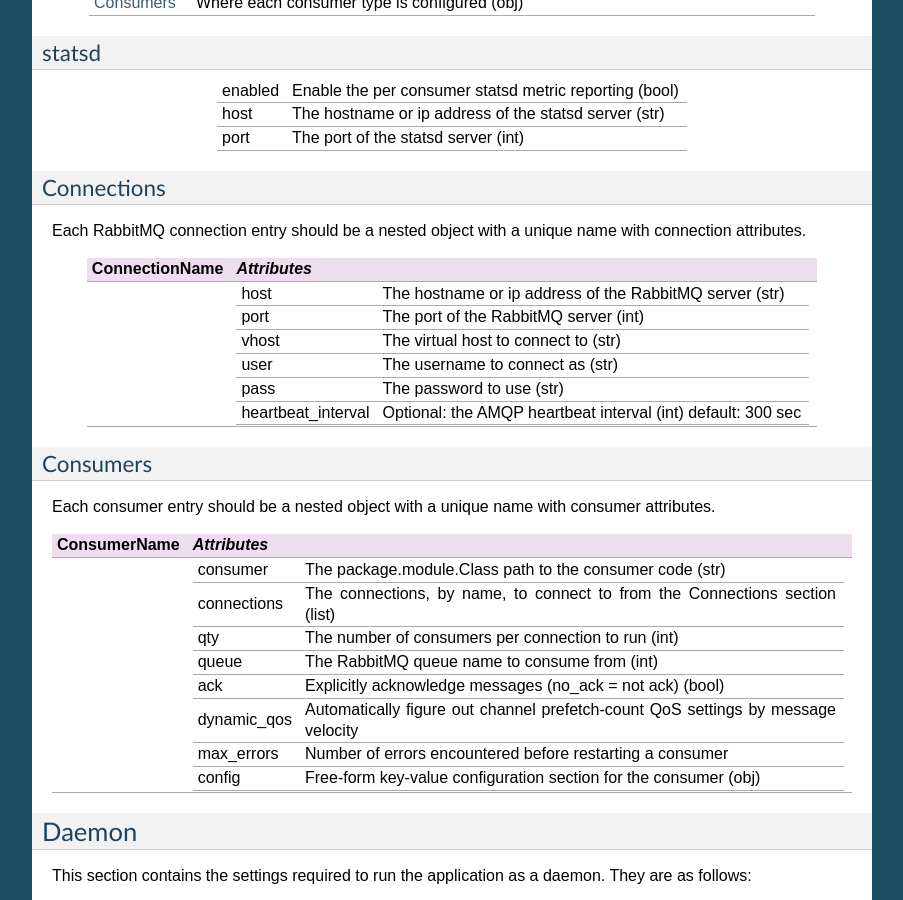
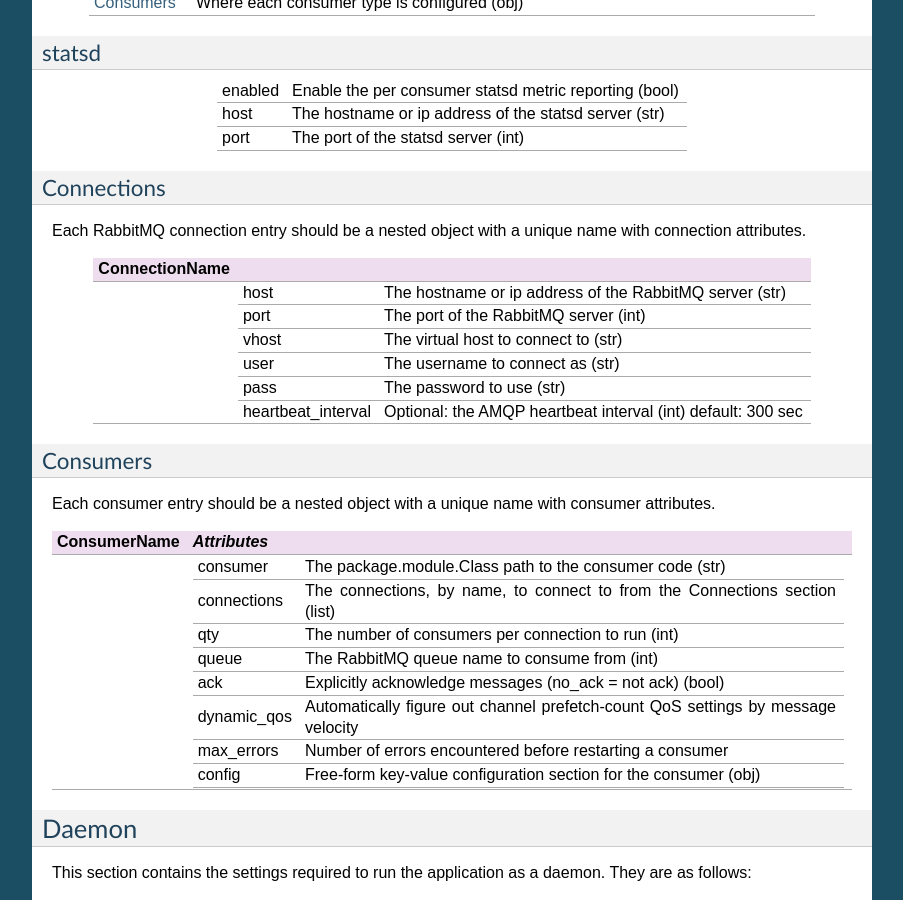
Before and after one commit to gmr/rejected, a Sphinx documentation site: the page built from docs/configuration.rst, in a window 1280 px wide and 900 px high, scrolled down 462 px. Shown: the whole window, without its empty margins (198-1101 px from the left). Built offline with Sphinx 7.4.7, drawn with Linux system fonts in a browser that asks for light colours.

Commit message:
Try formatting the table a little different

```diff
--- a/docs/configuration.rst
+++ b/docs/configuration.rst
@@ -43,23 +43,21 @@
 ^^^^^^^^^^^
 Each RabbitMQ connection entry should be a nested object with a unique name with connection attributes.
 
-+----------------+---------------------------------------------------------------------------------------+
-| ConnectionName | *Attributes*                                                                          |
-+================+=======================================================================================+
-|                | +---------------------+--------------------------------------------------------------+|
-|                | | host                | The hostname or ip address of the RabbitMQ server (str)      ||
-|                | +---------------------+--------------------------------------------------------------+|
-|                | | port                | The port of the RabbitMQ server (int)                        ||
-|                | +---------------------+--------------------------------------------------------------+|
-|                | | vhost               | The virtual host to connect to (str)                         ||
-|                | +---------------------+--------------------------------------------------------------+|
-|                | | user                | The username to connect as (str)                             ||
-|                | +---------------------+--------------------------------------------------------------+|
-|                | | pass                | The password to use (str)                                    ||
-|                | +---------------------+--------------------------------------------------------------+|
-|                | | heartbeat_interval  | Optional: the AMQP heartbeat interval (int) default: 300 sec ||
-|                | +---------------------+--------------------------------------------------------------+|
-+----------------+---------------------------------------------------------------------------------------+
++----------------+------------------------------------------------------------------------------------+
+| ConnectionName |                                                                                    |
++================+=====================+==============================================================+
+|                | host                | The hostname or ip address of the RabbitMQ server (str)      |
+|                +---------------------+--------------------------------------------------------------+
+|                | port                | The port of the RabbitMQ server (int)                        |
+|                +---------------------+--------------------------------------------------------------+
+|                | vhost               | The virtual host to connect to (str)                         |
+|                +---------------------+--------------------------------------------------------------+
+|                | user                | The username to connect as (str)                             |
+|                +---------------------+--------------------------------------------------------------+
+|                | pass                | The password to use (str)                                    |
+|                +---------------------+--------------------------------------------------------------+
+|                | heartbeat_interval  | Optional: the AMQP heartbeat interval (int) default: 300 sec |
++----------------+---------------------+--------------------------------------------------------------+
 
 Consumers
 ^^^^^^^^^
```
